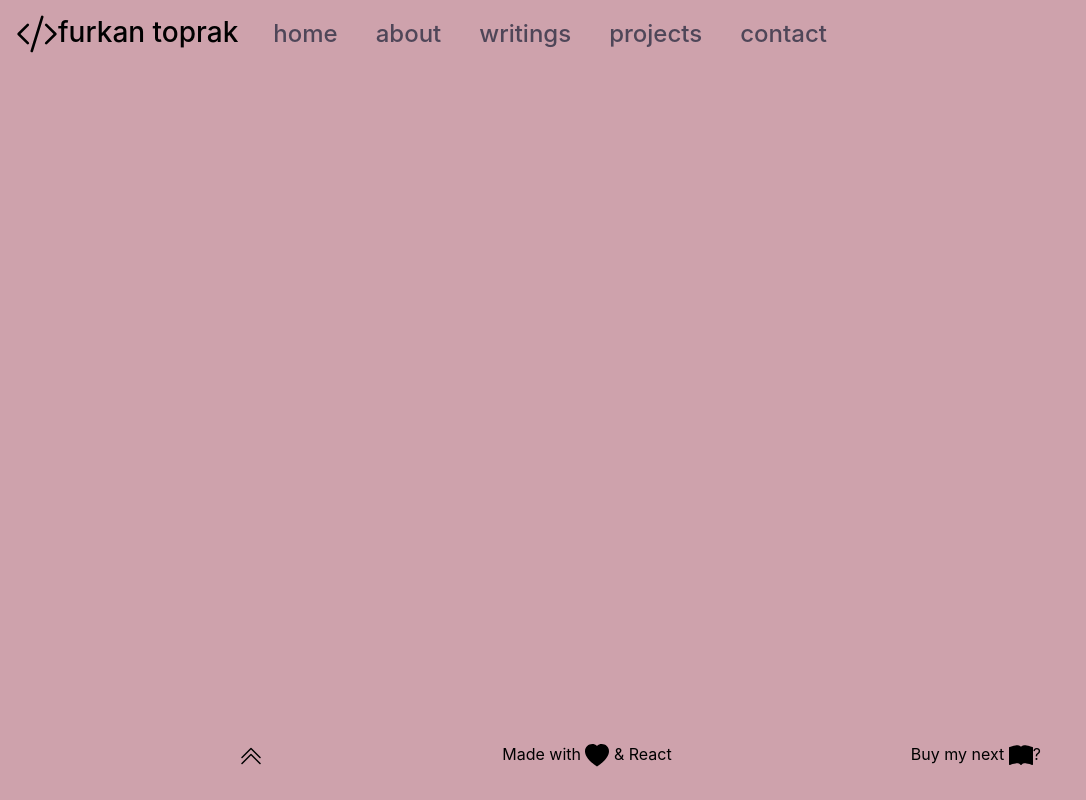
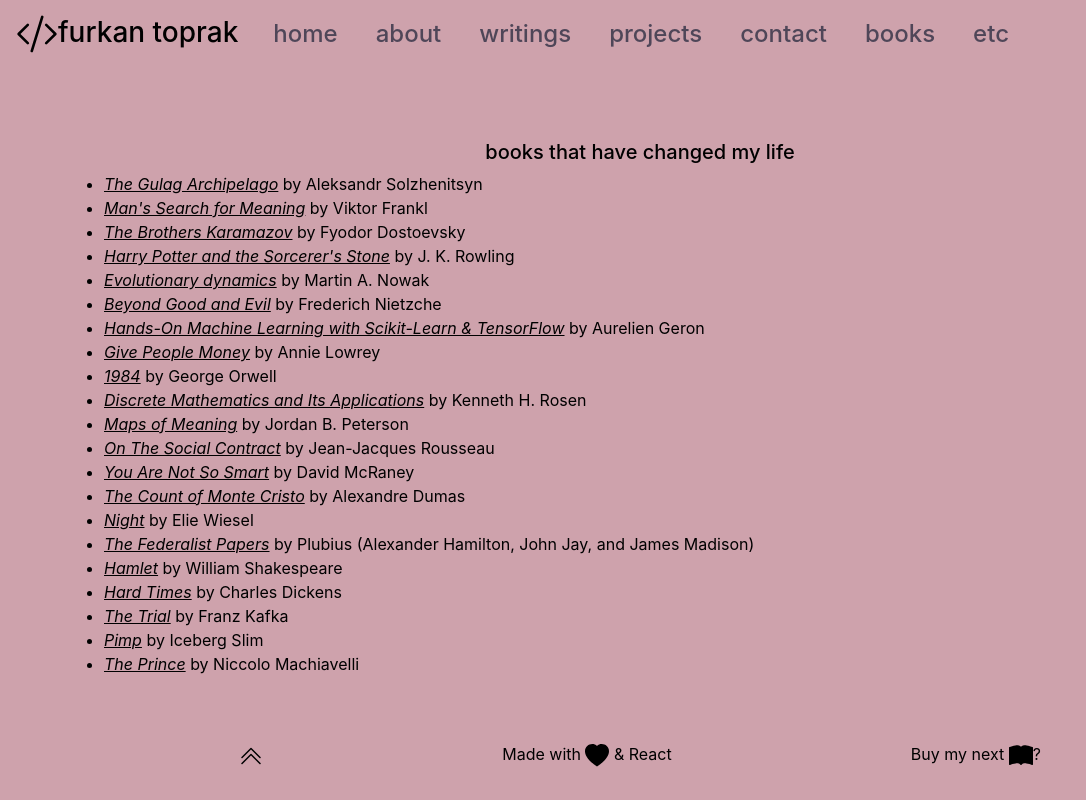
Before and after one commit to FurkanToprak/furkantoprak.com, a React (Create React App) app: page /#/books in a window 1280 px wide. Shown: the whole page, without its empty margins (0-1086 px from the left). Built offline with nearby package versions, Linux system fonts and the light colour scheme.

Commit message:
Books has its own page. Etc page

```diff
--- a/src/App.tsx
+++ b/src/App.tsx
@@ -1,4 +1,4 @@
-import React, { useState } from "react";
+import { useState } from "react";
 import { HashRouter as Router, Switch, Route } from "react-router-dom";
 import Nav from "./components/Nav";
 import Footer from "./components/Footer";
@@ -9,6 +9,8 @@ import Writings, { writings, WritingPostProps } from "./pages/Writings";
 import Projects from "./pages/Projects";
 import Contact from "./pages/Contact";
 import Writing from "./pages/Writing";
+import Books from "./pages/Books";
+import Etc from "./pages/Etc";
 
 function App() {
   const defaultTheme = localStorage.getItem("theme") || "light";
@@ -59,6 +61,12 @@ function App() {
                 <Route exact path={"/writings"}>
                   <Writings />
                 </Route>
+                <Route exact path={"/books"}>
+                  <Books/>
+                </Route>
+                <Route exact path={"/etc"}>
+                  <Etc/>
+                </Route>
                 {writings.map((writing: WritingPostProps) => {
                   return (
                     <Route exact path={`/writings/${writing.urlEndpoint}`}>
--- a/src/components/Nav.tsx
+++ b/src/components/Nav.tsx
@@ -10,6 +10,8 @@ const routes = [
   { to: "/#/writings", label: "writings" },
   { to: "/#/projects", label: "projects" },
   { to: "/#/contact", label: "contact" },
+  { to: "/#/books", label: "books" },
+  { to: "/#/etc", label: "etc" },
 ];
 
 const NavComponent = () => {
--- a/src/pages/About.tsx
+++ b/src/pages/About.tsx
@@ -32,58 +32,6 @@ const skillsAndQualificationDocuments: {
       link: "https://drive.google.com/file/d/1HEKpnp2kc-UNbFpOQW4nLV7h9T_Wb5_f/preview",
     },
   ];
-
-const books: {
-  title: string;
-  author: string;
-}[] = [
-  { title: "The Gulag Archipelago", author: "Aleksandr Solzhenitsyn" },
-  { title: "Man's Search for Meaning", author: "Viktor Frankl" },
-  { title: "The Brothers Karamazov", author: "Fyodor Dostoevsky" },
-  { title: "Harry Potter and the Sorcerer's Stone", author: "J. K. Rowling" },
-  { title: "Evolutionary dynamics", author: "Martin A. Nowak" },
-  { title: "Beyond Good and Evil", author: "Frederich Nietzche" },
-  {
-    title: "Hands-On Machine Learning with Scikit-Learn & TensorFlow",
-    author: "Aurelien Geron",
-  },
-  { title: "Give People Money", author: "Annie Lowrey" },
-  { title: "1984", author: "George Orwell" },
-  {
-    title: "Discrete Mathematics and Its Applications",
-    author: "Kenneth H. Rosen",
-  },
-  { title: "Maps of Meaning", author: "Jordan B. Peterson" },
-  { title: "On The Social Contract", author: "Jean-Jacques Rousseau" },
-  { title: "You Are Not So Smart", author: "David McRaney" },
-  { title: "The Count of Monte Cristo", author: "Alexandre Dumas" },
-  { title: "Night", author: "Elie Wiesel" },
-  {
-    title: "The Federalist Papers",
-    author: "Plubius (Alexander Hamilton, John Jay, and James Madison)",
-  },
-  { title: "Hamlet", author: "William Shakespeare" },
-  { title: "Hard Times", author: "Charles Dickens" },
-  { title: "The Trial", author: "Franz Kafka" },
-  { title: "Pimp", author: "Iceberg Slim" },
-  { title: "The Prince", author: "Niccolo Machiavelli" },
-];
-function ReadingList() {
-  return (
-    <div>
-      <ul>
-        {books.map((book) => (
-          <li>
-            <i>
-              <u>{book.title}</u>
-            </i>{" "}
-            by {book.author}
-          </li>
-        ))}
-      </ul>
-    </div>
-  );
-}
 
 function MePicture() {
   return <img height={300} src={mepng} alt="Me, on a hike." />;
@@ -166,8 +114,7 @@ function About() {
                   style={{
                     width: "100%",
                     textAlign: "center",
-                    border: `3px ${
-                      hoveredDocument === indexDocument ? "dashed" : "solid"
+                    border: `3px ${hoveredDocument === indexDocument ? "dashed" : "solid"
                       } ${isDark ? "white" : "black"}`,
                   }}
                   onMouseOver={() => {
@@ -187,11 +134,6 @@ function About() {
           })}
         </div>
       </div>
-      <HR />
-      <div>
-        <h5 style={{ textAlign: "center" }}>books that have changed my life</h5>
-        <ReadingList />
-      </div>
     </div>
   );
 }
--- /dev/null
+++ b/src/pages/Books.tsx
@@ -0,0 +1,58 @@
+const books: {
+    title: string;
+    author: string;
+}[] = [
+        { title: "The Gulag Archipelago", author: "Aleksandr Solzhenitsyn" },
+        { title: "Man's Search for Meaning", author: "Viktor Frankl" },
+        { title: "The Brothers Karamazov", author: "Fyodor Dostoevsky" },
+        { title: "Harry Potter and the Sorcerer's Stone", author: "J. K. Rowling" },
+        { title: "Evolutionary dynamics", author: "Martin A. Nowak" },
+        { title: "Beyond Good and Evil", author: "Frederich Nietzche" },
+        {
+            title: "Hands-On Machine Learning with Scikit-Learn & TensorFlow",
+            author: "Aurelien Geron",
+        },
+        { title: "Give People Money", author: "Annie Lowrey" },
+        { title: "1984", author: "George Orwell" },
+        {
+            title: "Discrete Mathematics and Its Applications",
+            author: "Kenneth H. Rosen",
+        },
+        { title: "Maps of Meaning", author: "Jordan B. Peterson" },
+        { title: "On The Social Contract", author: "Jean-Jacques Rousseau" },
+        { title: "You Are Not So Smart", author: "David McRaney" },
+        { title: "The Count of Monte Cristo", author: "Alexandre Dumas" },
+        { title: "Night", author: "Elie Wiesel" },
+        {
+            title: "The Federalist Papers",
+            author: "Plubius (Alexander Hamilton, John Jay, and James Madison)",
+        },
+        { title: "Hamlet", author: "William Shakespeare" },
+        { title: "Hard Times", author: "Charles Dickens" },
+        { title: "The Trial", author: "Franz Kafka" },
+        { title: "Pimp", author: "Iceberg Slim" },
+        { title: "The Prince", author: "Niccolo Machiavelli" },
+    ];
+function ReadingList() {
+    return (
+        <div>
+            <ul>
+                {books.map((book) => (
+                    <li>
+                        <i>
+                            <u>{book.title}</u>
+                        </i>{" "}
+                        by {book.author}
+                    </li>
+                ))}
+            </ul>
+        </div>
+    );
+}
+
+export default function Books() {
+    return <div>
+        <h5 style={{ textAlign: "center" }}>books that have changed my life</h5>
+        <ReadingList />
+    </div>
+}
--- /dev/null
+++ b/src/pages/Etc.tsx
@@ -0,0 +1,21 @@
+export default function Etc() {
+    return (
+        <div>
+            <h3
+                style={{
+                    textAlign: "center",
+                }}
+            >
+                et cetera
+            </h3>
+            <h5
+                style={{
+                    textAlign: "center",
+                }}
+            >
+                just stuff
+            </h5>
+
+        </div>
+    );
+}
```
Also changed, not shown: 1 other file (tests, documents, lock files or other folders). Lines whose indentation alone changed are shown as unchanged.
